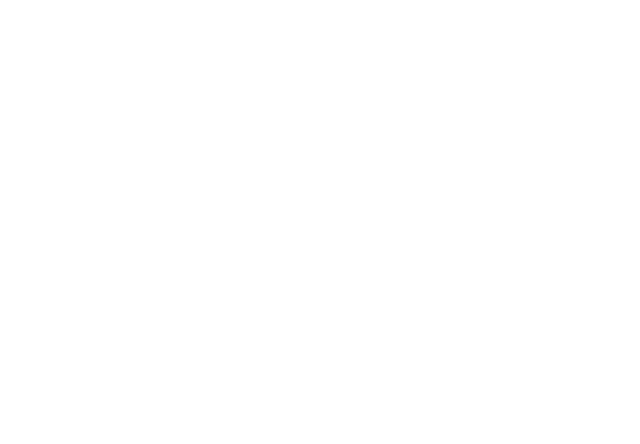
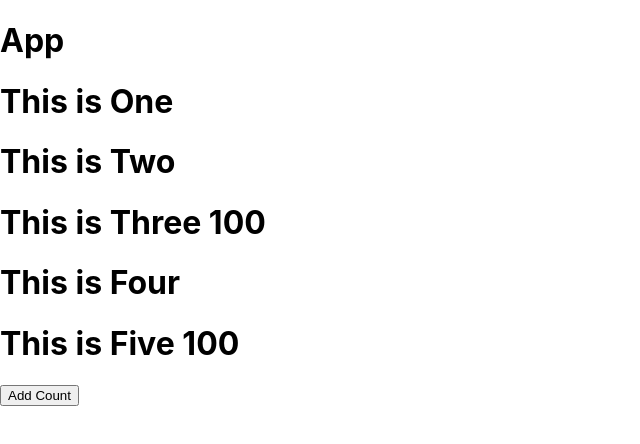
Before and after one commit to Chackojithinps/React-learnings, a React (Create React App) app: page / in a window 1280 px wide. Shown: the top 444 px of the page, without its empty margins (0-640 px from the left). Built offline with nearby package versions, Linux system fonts and the light colour scheme.

Commit message:
Context api

```diff
--- a/src/App.js
+++ b/src/App.js
@@ -1,18 +1,14 @@
-import axios from 'axios'
-import React from 'react'
-import Footer from './Components/Layouts/Footer'
+import React from "react"
+import One from './Components/PropDrilling/One'
+import {useState} from 'react'
+import AppContext from "./Context"
 
-import {
-  BrowserRouter , Routes,
-  Route,
-  Link,
-} from 'react-router-dom'
  export const App = () => {
-
+  const [state,setState] =useState(100);
   return (
-    <div>
-
-
-    </div>
+    <AppContext.Provider value={{state,setState}}>
+      <h1>App</h1>
+      <One />
+    </AppContext.Provider>
   )
 }
--- a/src/Components/PropDrilling/Five.js
+++ b/src/Components/PropDrilling/Five.js
@@ -0,0 +1,17 @@
+import React from 'react'
+import AppContext from '../../Context'
+function Five() {
+  const {state,setState} = React.useContext(AppContext)
+//   const {name} =React.useContext(AppContext)
+  return (
+    <div>
+
+      <h1>This is Five {state} </h1>
+      <button onClick={()=>{
+        setState(state+1)
+      }}>Add Count</button>
+    </div>
+  )
+}
+
+export default Five
--- a/src/Components/PropDrilling/Four.js
+++ b/src/Components/PropDrilling/Four.js
@@ -0,0 +1,12 @@
+import React from 'react'
+import Five from './Five'
+function Four() {
+  return (
+    <div>
+      <h1>This is Four</h1>
+      <Five />
+    </div>
+  )
+}
+
+export default Four
--- a/src/Components/PropDrilling/One.js
+++ b/src/Components/PropDrilling/One.js
@@ -0,0 +1,14 @@
+import React, { useState } from 'react'
+import Two from './Two'
+function One() {
+    const [name,setName] = useState('Kiran Vasu')
+  return (
+    <>
+      <h1>This is One</h1>
+      <Two />
+
+    </>
+  )
+}
+
+export default One
--- a/src/Components/PropDrilling/Three.js
+++ b/src/Components/PropDrilling/Three.js
@@ -0,0 +1,14 @@
+import React, { useContext } from 'react'
+import Four from './Four'
+import AppContext from '../../Context'
+function Three() {
+    const {state} = useContext(AppContext)
+  return (
+    <div>
+      <h1>This is Three {state}</h1>
+      <Four />
+    </div>
+  )
+}
+
+export default Three
--- a/src/Components/PropDrilling/Two.js
+++ b/src/Components/PropDrilling/Two.js
@@ -0,0 +1,12 @@
+import React from 'react'
+import Three from './Three'
+function Two() {
+  return (
+    <div>
+      <h1>This is Two</h1>
+      <Three />
+    </div>
+  )
+}
+
+export default Two
--- /dev/null
+++ b/src/Context.js
@@ -0,0 +1,5 @@
+import { createContext } from "react";
+
+const AppContext= createContext()
+
+export default AppContext
```
Also changed, not shown: notes.txt.
